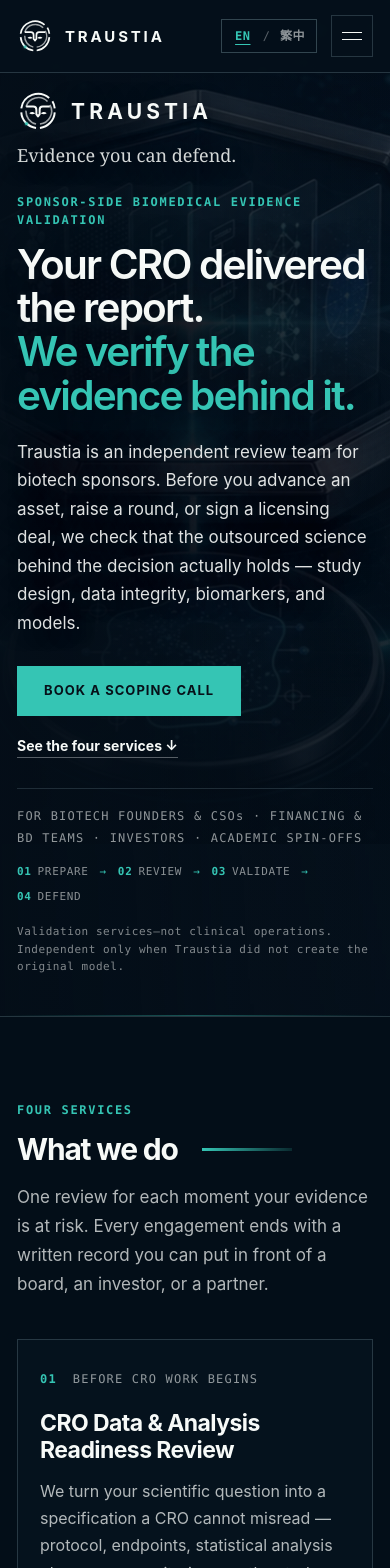
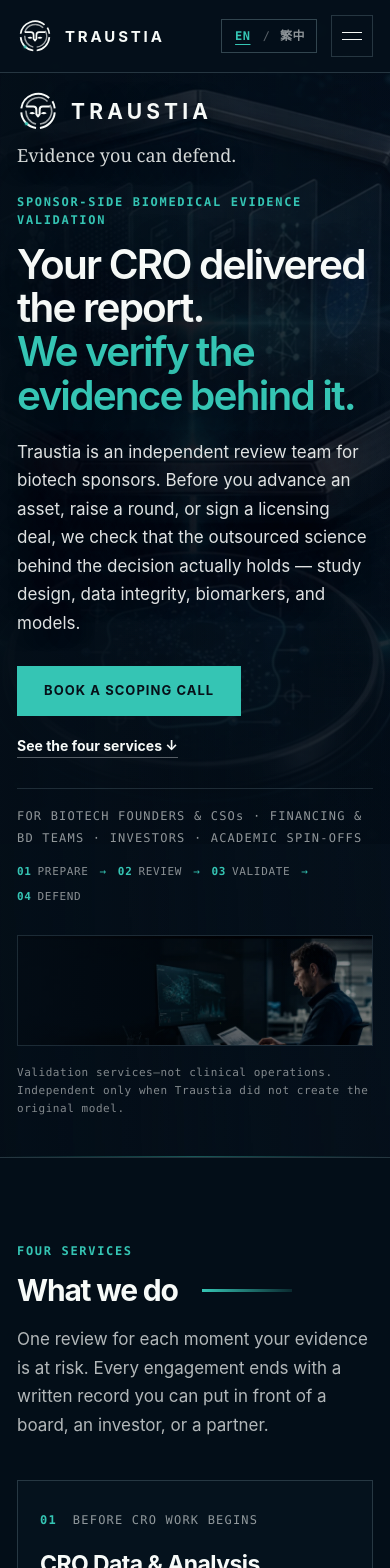
Before and after one commit to iry496/traustia-website, a React (Vite) app: page / in a window 390 px wide. Shown: the top 1568 px of the page. Built offline with nearby package versions, Linux system fonts and the light colour scheme.

Commit message:
Add evidence review hero photo

```diff
--- a/src/components/TraustiaSite.tsx
+++ b/src/components/TraustiaSite.tsx
@@ -241,6 +241,10 @@
             </p>
           </div>
         </div>
+      </div>
+      <div className="hero-review-photo" aria-hidden="true">
+        {/* eslint-disable-next-line @next/next/no-img-element */}
+        <img src="traustia-independent-evidence-review.webp" alt="" />
       </div>
       <p className="container hero-boundary">{copy.hero.boundary}</p>
     </section>
--- a/src/styles.css
+++ b/src/styles.css
@@ -450,7 +450,36 @@
   background: linear-gradient(90deg, transparent, rgba(53, 197, 180, .4), transparent);
 }
 
+.hero-review-photo {
+  position: absolute;
+  z-index: 0;
+  inset: auto 0 18px;
+  height: clamp(210px, 30vh, 350px);
+  overflow: hidden;
+  pointer-events: none;
+  opacity: .8;
+}
+
+.hero-review-photo img {
+  width: 100%;
+  height: 100%;
+  object-fit: cover;
+  object-position: center;
+  filter: saturate(.78) contrast(1.06) brightness(.82);
+}
+
+.hero-review-photo::after {
+  content: "";
+  position: absolute;
+  inset: 0;
+  background:
+    linear-gradient(90deg, rgba(4, 14, 24, .98) 0%, rgba(4, 14, 24, .76) 28%, rgba(4, 14, 24, .16) 68%, rgba(4, 14, 24, .18) 100%),
+    linear-gradient(180deg, rgba(4, 14, 24, .98) 0%, rgba(4, 14, 24, .12) 30%, rgba(4, 14, 24, .12) 70%, rgba(4, 14, 24, .94) 100%);
+}
+
 .hero-stage {
+  position: relative;
+  z-index: 1;
   flex: 1;
   min-height: 0;
   display: flex;
@@ -554,6 +583,8 @@
 html[data-locale="zh-TW"] .hero-route { text-transform: none; }
 
 .hero-boundary {
+  position: relative;
+  z-index: 1;
   margin-top: 18px;
   margin-bottom: 0;
   color: rgba(247, 250, 248, .52);
@@ -1024,6 +1055,19 @@
 
 @media (max-width: 860px) {
   .hero { min-height: auto; padding-top: 104px; }
+  .hero-review-photo {
+    position: relative;
+    inset: auto;
+    width: var(--container);
+    height: auto;
+    aspect-ratio: 3.2 / 1;
+    margin: 30px auto 0;
+    border: 1px solid rgba(174, 210, 220, .16);
+    opacity: .92;
+  }
+  .hero-review-photo::after {
+    background: linear-gradient(90deg, rgba(4, 14, 24, .72), rgba(4, 14, 24, .04) 62%, rgba(4, 14, 24, .12));
+  }
   .hero-stage { min-height: auto; }
   .hero-story,
   .hero-meta { max-width: 100%; }
```
Also changed, not shown: public/traustia-independent-evidence-review.webp (added).
